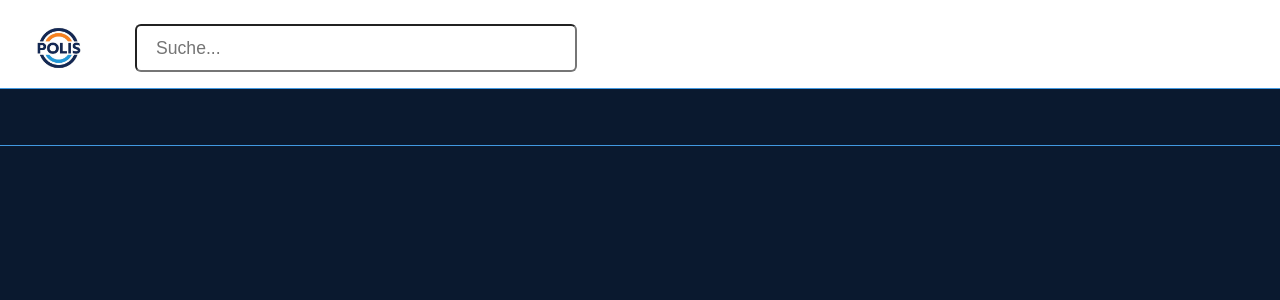
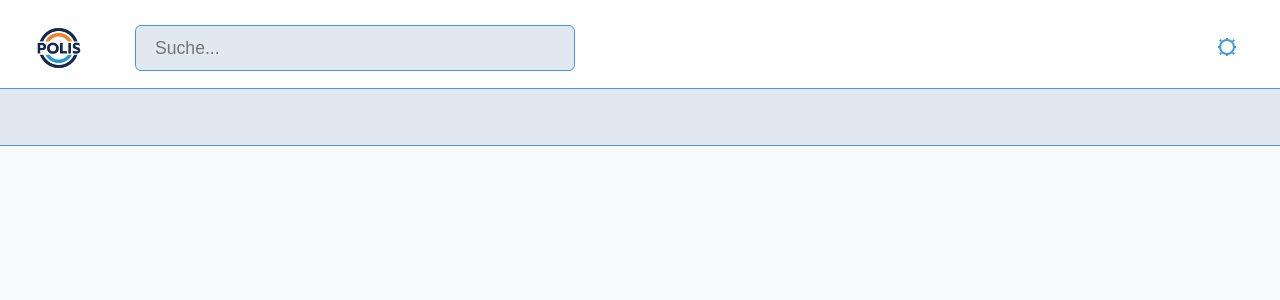
Before and after one commit to fabianrios/polis, an Angular app: page / in a window 1280 px wide. Shown: the top 300 px of the page. Built offline with nearby package versions, Linux system fonts and the light colour scheme.

Commit message:
main dark and light mode

```diff
--- a/src/app/app.html
+++ b/src/app/app.html
@@ -1,6 +1,22 @@
 <header class="main-header">
   <img src="/logopolis.jpg" alt="Logo" class="logo" />
   <input type="text" [(ngModel)]="searchTerm" placeholder="Suche..." (input)="onSearch()" class="search-input" />
+  <button class="theme-switcher" (click)="toggleTheme()" [attr.aria-label]="theme === 'light' ? 'Dark mode' : 'Light mode'">
+    @if (theme === 'light') {
+    <span>
+      <svg width="20" height="20" viewBox="0 0 20 20" aria-hidden="true" focusable="false">
+        <circle cx="10" cy="10" r="7" fill="none" stroke="currentColor" stroke-width="2"/>
+        <path d="M10 3V1M10 19v-2M3 10H1M19 10h-2M4.22 4.22l-1.42-1.42M17.2 17.2l-1.42-1.42M4.22 15.78l-1.42 1.42M17.2 2.8l-1.42 1.42" stroke="currentColor" stroke-width="2"/>
+      </svg>
+    </span>
+    } @else if (theme === 'dark') {
+      <span>
+        <svg width="20" height="20" viewBox="0 0 20 20" aria-hidden="true" focusable="false">
+          <path d="M15 10a5 5 0 0 1-5 5 5 5 0 0 1 0-10c.34 0 .67.03 1 .08A7 7 0 1 0 15 10z" fill="currentColor"/>
+        </svg>
+      </span>
+    }
+  </button>
 </header>
 
 
--- a/src/app/app.scss
+++ b/src/app/app.scss
@@ -1,10 +1,12 @@
+
 .main-header {
   display: flex;
   align-items: center;
   gap: 1.5rem;
   padding: 1.5rem 2rem 1rem 2rem;
-  background: white;
-  border-bottom: 1px solid #4299E1;
+  background: var(--color-header);
+  border-bottom: 1px solid var(--color-border);
+  position: relative;
 
   .logo {
     height: 48px;
@@ -19,19 +21,39 @@
     font-size: 1.1rem;
     border-radius: 6px;
     outline: none;
-    transition: border 0.2s;
+    border: 1px solid var(--color-border);
+    background: var(--color-bg-alt);
+    color: var(--color-text);
+    transition: border 0.2s, background 0.2s, color 0.2s;
     &:focus {
-      border-color: #FF7A59;
+      border-color: var(--color-secondary);
+    }
+  }
+
+  .theme-switcher {
+    margin-left: auto;
+    background: none;
+    border: none;
+    cursor: pointer;
+    font-size: 1.7rem;
+    color: var(--color-primary);
+    padding: 0.3rem 0.7rem;
+    border-radius: 50%;
+    transition: background 0.2s;
+    outline: none;
+    &:hover, &:focus {
+      background: var(--color-bg-alt);
     }
   }
 }
 
 .main-content {
-  background: #0A192F;
+  background: var(--color-bg);
   display: flex;
   flex-direction: column;
   gap: 2.5rem;
   padding: 2rem;
+  transition: background 0.2s;
 }
 
 .news-columns {
@@ -39,24 +61,26 @@
   gap: 2rem;
   justify-content: flex-start;
   align-items: flex-start;
-  flex-wrap: nowrap; // Prevents wrapping to the next row
+  flex-wrap: nowrap;
   overflow-x: auto;
   padding-bottom: 1rem;
 }
 
 .news-column {
-  background: rgb(32,	41, 58);
+  background: var(--color-card-bg);
   border-radius: 8px;
   padding: 1.2rem 1.5rem;
   min-width: 260px;
   max-width: 340px;
   flex: 1 1 260px;
+  box-shadow: 0 2px 8px rgba(66,153,225,0.08);
 
   h2 {
     font-size: 1.6rem;
+    text-transform: capitalize;
     margin-bottom: 1rem;
-    color: #4299E1;
-    border-bottom: 1px solid #FF7A59;
+    color: var(--color-primary);
+    border-bottom: 1px solid var(--color-secondary);
     padding-bottom: 0.5rem;
     font-family: 'Inter', Arial, Helvetica, sans-serif;
     font-weight: 700;
@@ -65,20 +89,20 @@
   h3 {
     font-size: 1rem;
     margin: 0.7rem 0 0.2rem 0;
-    color: #E2E8F0;
+    color: var(--color-text);
     font-family: 'Inter', Arial, Helvetica, sans-serif;
     font-weight: 600;
   }
 
   p {
     font-size: 0.97rem;
-    color: #A0AEC0;
+    color: var(--color-text-secondary);
     margin-bottom: 0.4rem;
     font-family: 'Inter', Arial, Helvetica, sans-serif;
   }
 
   a {
-    color: #FF7A59;
+    color: var(--color-secondary);
     text-decoration: underline;
     font-size: 0.95rem;
     font-family: 'Inter', Arial, Helvetica, sans-serif;
@@ -92,11 +116,12 @@
   box-shadow: 0 2px 8px rgba(66,153,225,0.08);
   padding: 2rem 2.5rem 1.5rem 2.5rem;
   margin-top: 1.5rem;
-  border: 2px solid #4299E1;
+  border: 2px solid var(--color-border);
+  background: var(--color-card-bg);
 
   h2 {
     margin-bottom: 1rem;
-    color: #4299E1;
+    color: var(--color-primary);
     font-family: 'Inter', Arial, Helvetica, sans-serif;
     font-weight: 700;
   }
@@ -105,14 +130,14 @@
     display: block;
     margin: 0 auto 1.2rem auto;
     width: 100%;
-    background: #0A192F;
+    background: var(--color-bg);
     border-radius: 6px;
     box-shadow: 0 1px 4px rgba(66,153,225,0.06);
   }
 
   .graph-desc {
     font-size: 0.98rem;
-    color: #A0AEC0;
+    color: var(--color-text-secondary);
     margin-top: 0.5rem;
     text-align: center;
     font-family: 'Inter', Arial, Helvetica, sans-serif;
@@ -123,19 +148,19 @@
   display: flex;
   gap: 1.5rem;
   padding: 0.5rem 2rem;
-  background: #0A192F;
-  border-bottom: 1px solid #4299E1;
+  background: var(--color-bg-alt);
+  border-bottom: 1px solid var(--color-border);
   justify-content: flex-end;
 
   label {
     font-size: 1rem;
-    color: #E2E8F0;
+    color: var(--color-text);
     cursor: pointer;
     user-select: none;
     font-family: 'Inter', Arial, Helvetica, sans-serif;
     input[type="checkbox"] {
       margin-right: 0.5em;
-      accent-color: #4299E1;
+      accent-color: var(--color-primary);
     }
   }
 }
@@ -147,8 +172,8 @@
   justify-content: space-between;
   gap: 2rem;
   padding: 0.5rem 2rem;
-  background: #0A192F;
-  border-bottom: 1px solid #4299E1;
+  background: var(--color-bg-alt);
+  border-bottom: 1px solid var(--color-border);
 }
 
 .search-filter-input {
@@ -158,14 +183,14 @@
   font-size: 1.05rem;
   border-radius: 6px;
   outline: none;
-  border: 1px solid #4299E1;
-  background: #1E293B;
-  color: #E2E8F0;
+  border: 1px solid var(--color-border);
+  background: var(--color-bg);
+  color: var(--color-text);
   font-family: 'Inter', Arial, Helvetica, sans-serif;
   margin-right: 1.5rem;
-  transition: border 0.2s;
+  transition: border 0.2s, background 0.2s, color 0.2s;
   &:focus {
-    border-color: #FF7A59;
+    border-color: var(--color-secondary);
   }
 }
 
@@ -177,13 +202,14 @@
 
   label {
     font-size: 1rem;
-    color: #E2E8F0;
+    text-transform: capitalize;
+    color: var(--color-text);
     cursor: pointer;
     user-select: none;
     font-family: 'Inter', Arial, Helvetica, sans-serif;
     input[type="checkbox"] {
       margin-right: 0.5em;
-      accent-color: #4299E1;
+      accent-color: var(--color-primary);
     }
   }
 }
@@ -210,34 +236,37 @@
   font-weight: 600;
   border-radius: 999px;
   border: 1.5px solid;
-  background: #1E293B;
-  color: #E2E8F0;
+  background: var(--color-bg-alt);
+  color: var(--color-text);
   letter-spacing: 0.01em;
   user-select: none;
 }
 
-// Defining colors for better contrast and reusability
-$chip-bias-color: #1A3A5E; // Adjusted for better readability
-$chip-bias-background: #D8E9F8; // Lighter background with improved contrast
-
 .chip-bias {
-  border-color: $chip-bias-color;
-  background: $chip-bias-background;
-  color: $chip-bias-color;
+  border-color: var(--color-chip-bias);
+  background: var(--color-chip-bias-bg);
+  color: var(--color-chip-bias);
 }
 
 .chip-opinion {
-  border-color: #FF7A59;
-  background: rgba(255,122,89,0.12);
-  color: #FF7A59;
+  border-color: var(--color-chip-opinion);
+  background: var(--color-chip-opinion-bg);
+  color: var(--color-chip-opinion);
 }
 
 .search-term-title {
   text-align: center;
   font-size: 2.2rem;
   font-weight: 700;
-  color: white;
+  color: var(--color-primary);
   margin: 2rem 0 1.5rem 0;
   font-family: 'Inter', Arial, Helvetica, sans-serif;
   letter-spacing: 0.01em;
 }
+
+.highlight {
+  background-color: var(--color-highlight-bg);
+  color: var(--color-highlight);
+  padding: 0 2px;
+  border-radius: 2px;
+}
--- a/src/app/app.ts
+++ b/src/app/app.ts
@@ -20,6 +20,7 @@ export class App implements OnInit {
   filteredHitsBySource: { [key: string]: any[] } = {};
   private chartInstance: Chart | null = null;
   visibleSources = new Set<string>();
+  theme: 'light' | 'dark' = 'light';
 
   constructor(private http: HttpClient) {}
 
@@ -29,6 +30,7 @@ export class App implements OnInit {
     Chart.defaults.color = "#E2E8F0";
 
     // Do not fetch on init, wait for searchTerm input
+    this.applyTheme();
   }
 
   // Only fetches data, does not filter
@@ -185,4 +187,20 @@ export class App implements OnInit {
       }
     });
   }
+
+  toggleTheme() {
+    this.theme = this.theme === 'light' ? 'dark' : 'light';
+    this.applyTheme();
+  }
+
+  private applyTheme() {
+    const root = document.documentElement;
+    if (this.theme === 'dark') {
+      root.classList.add('dark-mode');
+      root.classList.remove('light-mode');
+    } else {
+      root.classList.add('light-mode');
+      root.classList.remove('dark-mode');
+    }
+  }
 }
--- a/src/styles.scss
+++ b/src/styles.scss
@@ -1,15 +1,53 @@
 /* You can add global styles to this file, and also import other style files */
 @import url('https://fonts.googleapis.com/css2?family=Inter:wght@400;600;700;900&display=swap');
 
+// Light/Dark mode variables
+:root {
+  --color-bg: #f8fafc;
+  --color-bg-alt: #e2e8f0;
+  --color-header: #fff;
+  --color-border: #4299e1;
+  --color-primary: #4299e1;
+  --color-secondary: #ff7a59;
+  --color-text: #1e293b;
+  --color-text-secondary: #334155;
+  --color-card-bg: #fff;
+  --color-chip-bias-bg: #d8e9f8;
+  --color-chip-bias: #1a3a5e;
+  --color-chip-opinion-bg: rgba(255,122,89,0.12);
+  --color-chip-opinion: #ff7a59;
+  --color-highlight-bg: #fff59d;
+  --color-highlight: #1e293b;
+}
+
+.dark-mode {
+  --color-bg: #0a192f;
+  --color-bg-alt: #1e293b;
+  --color-header: #1e293b;
+  --color-border: #4299e1;
+  --color-primary: #4299e1;
+  --color-secondary: #ff7a59;
+  --color-text: #e2e8f0;
+  --color-text-secondary: #a0aec0;
+  --color-card-bg: #20293a;
+  --color-chip-bias-bg: #22334a;
+  --color-chip-bias: #d8e9f8;
+  --color-chip-opinion-bg: rgba(255,122,89,0.12);
+  --color-chip-opinion: #ff7a59;
+  --color-highlight-bg: #fff59d;
+  --color-highlight: #1e293b;
+}
+
 body, html {
   font-family: 'Inter', Arial, Helvetica, sans-serif;
-  background: #0A192F;
-  color: #E2E8F0;
+  background: var(--color-bg);
+  color: var(--color-text);
   padding: 0;
   margin: 0;
+  transition: background 0.2s, color 0.2s;
 }
 
 mark {
-  background-color: rgba(255, 122, 89, 0.2);
-  color: #FF7A59;
+  background-color: var(--color-highlight-bg, #fff59d);
+  color: var(--color-highlight, #1e293b);
 }
```
